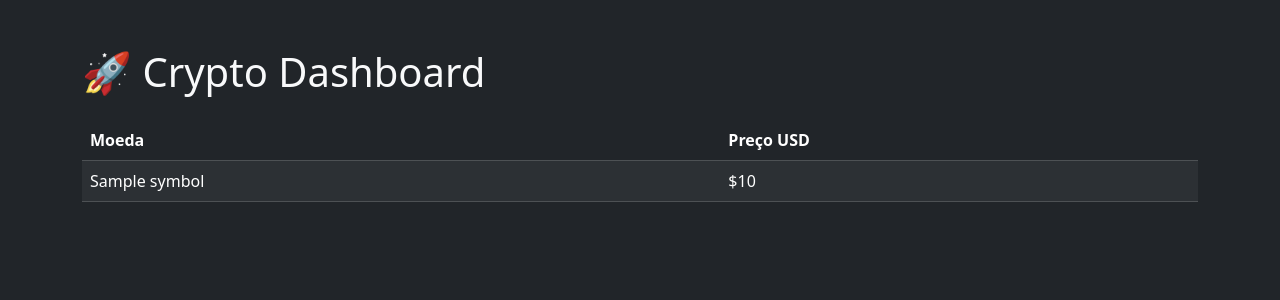
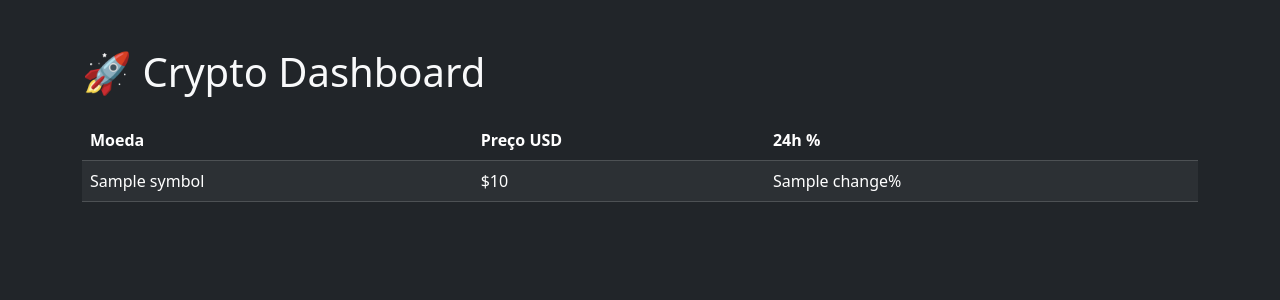
Before and after one commit to danarcanjosilva/crypto-dashboard, a Flask app: template templates/index.html in a window 1280 px wide. Shown: the top 300 px of the page. Run offline with Flask 3, Linux system fonts and the light colour scheme; the template is opened without the code that fills it: most values are stand-ins (such as "Sample title", 1, 10 or a date in 2020).

Commit message:
Crypto Dashboard: 24h change + UI update

```diff
--- a/app.py
+++ b/app.py
@@ -18,15 +18,14 @@ def index():
 
     for symbol in symbols:
 
-        url = f"https://api.binance.com/api/v3/ticker/price?symbol={symbol}"
-
+        url = f"https://api.binance.com/api/v3/ticker/24hr?symbol={symbol}"
         response = requests.get(url)
-
         data = response.json()
 
         prices.append({
             "symbol": symbol,
-            "price": data["price"]
+            "price": data["lastPrice"],
+            "change": float(data["priceChangePercent"])
         })
 
     return render_template("index.html", prices=prices)
--- a/templates/index.html
+++ b/templates/index.html
@@ -25,6 +25,7 @@
 <tr>
 <th>Moeda</th>
 <th>Preço USD</th>
+<th>24h %</th>
 </tr>
 
 </thead>
@@ -36,6 +37,7 @@
 <tr>
 <td>{{ coin.symbol }}</td>
 <td>${{ coin.price }}</td>
+<td>{{ coin.change }}%</td>
 </tr>
 
 {% endfor %}
```
